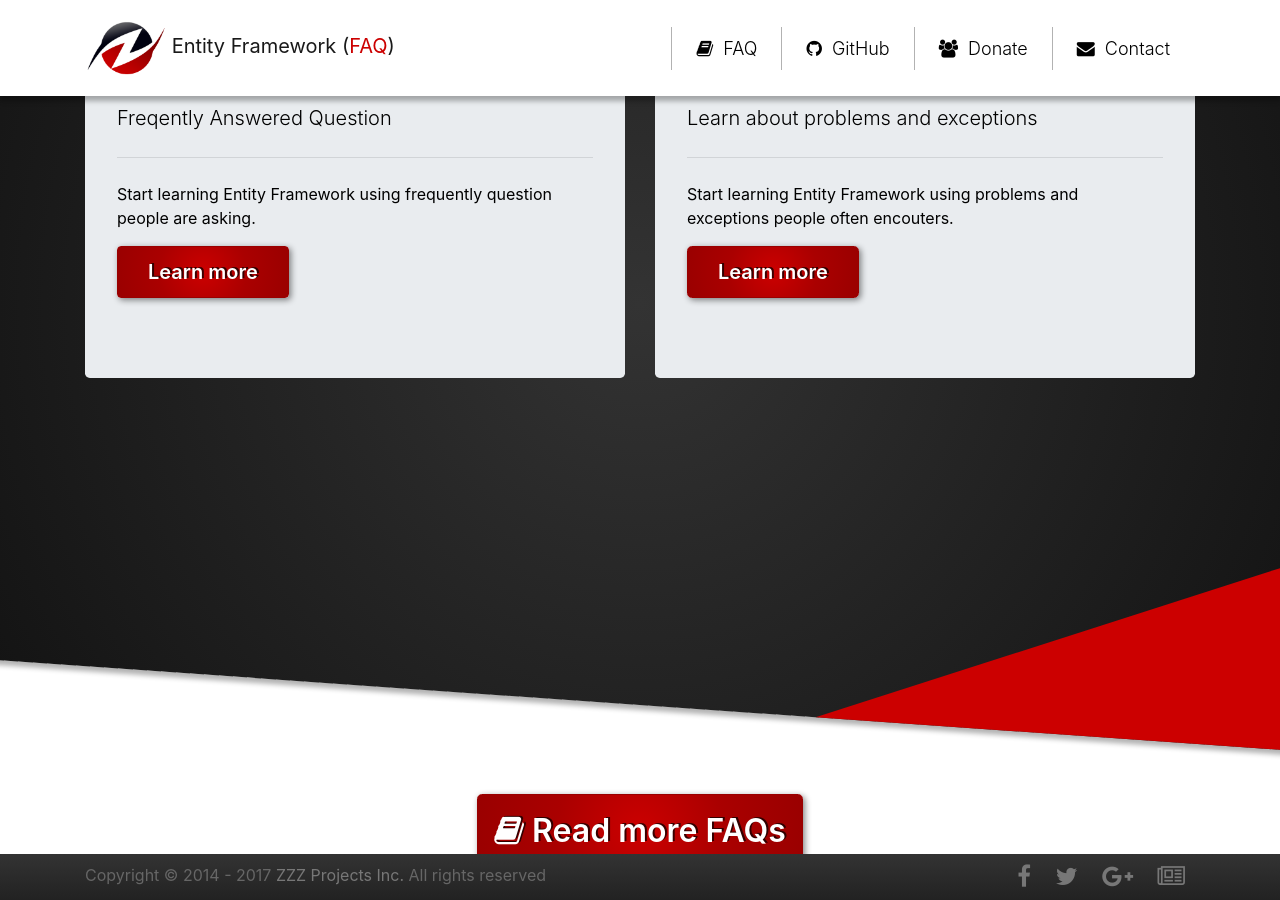
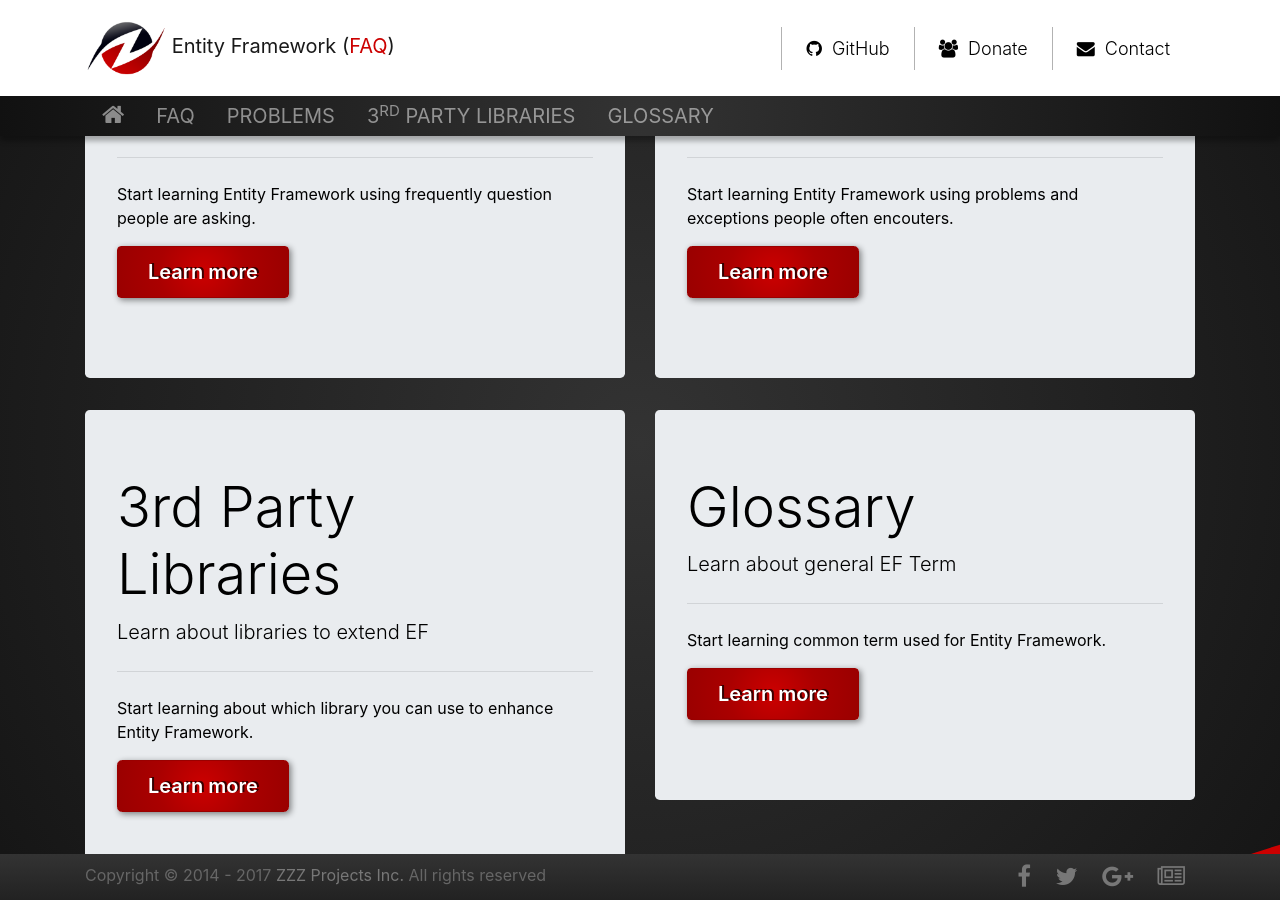
Before and after one commit to zzzprojects/EntityFramework-FAQ, a Jekyll site: the page built from docs/index.md, in a window 1280 px wide and 900 px high, scrolled down 226 px. Built offline with Jekyll 4.4.1, drawn with Linux system fonts in a browser that asks for light colours; nearby versions of some CDN libraries.

Commit message:
Update website
Update website

```diff
--- a/docs/_includes/aside.html
+++ b/docs/_includes/aside.html
@@ -118,16 +119,16 @@
         <ul>
             <li><a href="{{ site.github.url }}/ef-extesnsions">EF Extensions</a></li>
             <li><a href="{{ site.github.url }}/ef-plus">EF Plus</a></li>
-            <li><a href="{{ site.github.url }}/eval-expression-net">Eval Expression.NET</a></li>
+            <li><a href="{{ site.github.url }}/ef-extended">EF Extended</a></li>
+			<li><a href="{{ site.github.url }}/ef-dynamic-filters">EF Dynamic Filters</a></li>
+			<li><a href="{{ site.github.url }}/eval-expression-net">Eval Expression.NET</a></li>
             <li><a href="{{ site.github.url }}/audit-net">Audit.NET</a></li>
-            <li><a href="{{ site.github.url }}/system-linq-dynamic">System.Linq.Dynamic</a></li>
+            <li><a href="{{ site.github.url }}/audit-dbcontext">AuditDbContext</a></li>
+            <li><a href="{{ site.github.url }}/auto-history">AutoHistory</a></li>
             <li><a href="{{ site.github.url }}/ef-cache">Entity Framework Cache</a></li>
-            <li><a href="{{ site.github.url }}/ef-dynamic-filters">EF Dynamic Filters</a></li>
-            <li><a href="{{ site.github.url }}/auto-history">AutoHistory</a></li>
-            <li><a href="{{ site.github.url }}/audit-dbcontext">AuditDbContext</a></li>
-            <li><a href="{{ site.github.url }}/ef-utilities">EF Utilities</a></li>
-            <li><a href="{{ site.github.url }}/ef-extended">EF Extended</a></li>
             <li><a href="{{ site.github.url }}/ef-filters">EF Filters</a></li>
+			<li><a href="{{ site.github.url }}/ef-utilities">EF Utilities</a></li>
+			<li><a href="{{ site.github.url }}/system-linq-dynamic">System.Linq.Dynamic</a></li>
         </ul>
     </div>
 </div>
--- a/docs/_includes/site-header-nav-context.html
+++ b/docs/_includes/site-header-nav-context.html
@@ -13,11 +13,11 @@
                 <li class="nav-item {{ is_context_problems_css_active }}">
                     <a class="nav-link" href="{{ site.github.url }}/problems">Problems</a>
                 </li>
+                <li class="nav-item {{ is_context_thirdpartylibraries_css_active }}">
+                    <a class="nav-link" href="{{ site.github.url }}/third-party-libraries">3<sup>rd</sup>&nbsp;Party Libraries</a>
+                </li>
                 <li class="nav-item {{ is_context_glossary_css_active }}">
                     <a class="nav-link" href="{{ site.github.url }}/glossary">Glossary</a>
-                </li>
-                <li class="nav-item {{ is_context_thirdpartylibraries_css_active }}">
-                    <a class="nav-link" href="{{ site.github.url }}/third-party-libraries">3<sup>rd</sup>&nbsp;Party Libraries</a>
                 </li>
 			</ul>
 		</div>
--- a/docs/_includes/site-header-nav-md.html
+++ b/docs/_includes/site-header-nav-md.html
@@ -9,7 +9,7 @@
 		<div class="header-brand">
 			<a href="{{ site.github.url }}/">
 				<img src="images/logo.png" />
-				Entity Framework <span class="text-z">Extensions</span>
+				Entity Framework <span class="text-z">FAQ</span>
 			</a>
 		</div>
 
--- a/docs/_includes/site-header-nav-site.html
+++ b/docs/_includes/site-header-nav-site.html
@@ -13,12 +13,6 @@
 
 		<div class="navbar-collapse collapse justify-content-end" id="site-header-nav-site-menu">
 			<ul class="navbar-nav">
-				<li class="nav-item">
-					<a class="nav-link" href="{{ site.github.url }}/faq">
-						<i class="fa fa-book" aria-hidden="true"></i>
-						FAQ
-					</a>
-				</li>
                 <li class="nav-item">
                     <a class="nav-link" href="https://github.com/zzzprojects/EntityFramework-FAQ" target="_blank">
                         <i class="fa fa-github" aria-hidden="true"></i>
--- a/docs/_layouts/default.html
+++ b/docs/_layouts/default.html
@@ -30,6 +30,8 @@
 	<header class="site-header page">
 		<div class="site-header-inner">
 			{% include site-header-nav-site.html %}
+			{% include site-header-nav-context.html %}
+			{% include site-header-nav-md.html %}
 		</div>
 	</header>
 
--- a/docs/index.md
+++ b/docs/index.md
@@ -29,6 +29,30 @@ permalink: index
 							<p>Start learning Entity Framework using problems and exceptions people often encouters.</p>
 							<p class="lead">
 								<a class="btn btn-lg btn-z" href="problems" role="button">Learn more</a>
+							</p>
+						</div>
+					</div>
+				</div>
+				<div class="row">
+					<div class="col-md-6 col-lg-6">
+						<div class="jumbotron">
+							<h2 class="display-4">3rd Party Libraries</h2>
+							<p class="lead">Learn about libraries to extend EF</p>
+							<hr class="my-4">
+							<p>Start learning about which library you can use to enhance Entity Framework.</p>
+							<p class="lead">
+								<a class="btn btn-lg btn-z" href="third-party-libraries" role="button">Learn more</a>
+							</p>
+						</div>
+					</div>
+					<div class="col-md-6 col-lg-6">
+						<div class="jumbotron">
+							<h2 class="display-4">Glossary</h2>
+							<p class="lead">Learn about general EF Term</p>
+							<hr class="my-4">
+							<p>Start learning common term used for Entity Framework.</p>
+							<p class="lead">
+								<a class="btn btn-primary btn-z" href="glossary" role="button">Learn more</a>
 							</p>
 						</div>
 					</div>
```
Also changed, not shown: other parts of docs/_includes/aside.html (+2 -1 lines).
